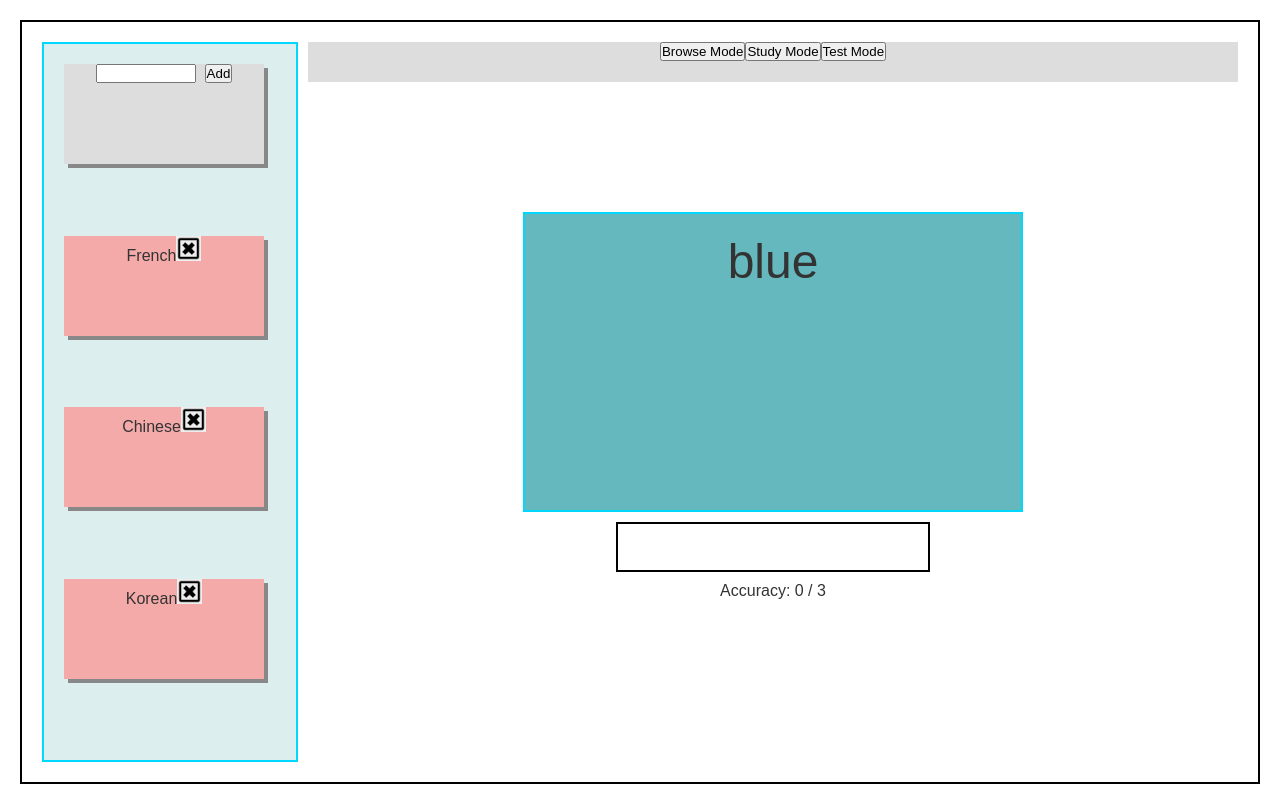
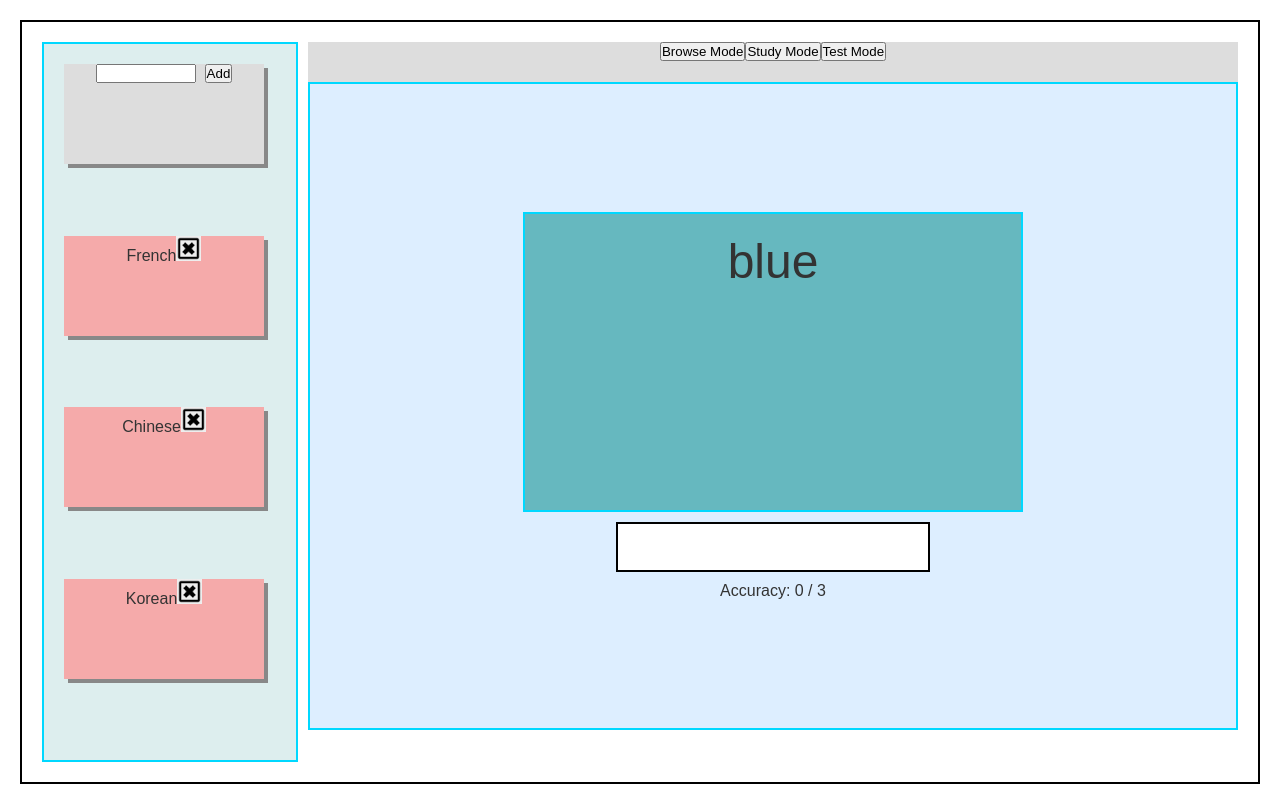
Before and after one commit to yyjoycewoo/VocabMaster, a React (Create React App) app: page / in a window 1280 px wide. Both pictures are taken after a click on the button "Test Mode". Built offline with nearby package versions, Linux system fonts and the light colour scheme.

Commit message:
Update rendering of ResultsList

```diff
--- a/src/components/Flashcard.js
+++ b/src/components/Flashcard.js
@@ -4,7 +4,7 @@ import "../styles/Flashcard.css";
 class Flashcard extends Component {
 
   render() {
-    if (this.props.display === "browse") {
+    if (this.props.display === "browse" || this.props.display === "testResults") {
       return  (
         this.renderFlipCard()
       )
--- a/src/components/ResultsList.js
+++ b/src/components/ResultsList.js
@@ -8,33 +8,37 @@ class ResultsList extends Component {
   }
 
   render() {
+    const correctCards = this.props.correctCards;
+    const incorrectCards = this.props.incorrectCards;
+    const numCards = correctCards.length + incorrectCards.length;
+
     return(
     <div className="ResultsList">
       <div className="CorrectCards">
         <h3>Correct</h3>
-        {console.log(this.props.correctCards)}
-        {this.props.correctCards.map(card => (
+        {correctCards.map(card => (
           (<Flashcard key={card["key"]}
             id={card["key"]}
             question={card["question"]}
             setId={card["setId"]}
             answer={card["answer"]}
             removeCard={this.removeCard}
-            display={this.props.mode}/>)
+            display="testResults"/>)
         ))}
       </div>
       <div className="IncorrectCards">
         <h3>Incorrect</h3>
-        {this.props.incorrectCards.map(card => (
+        {incorrectCards.map(card => (
           (<Flashcard key={card["key"]}
             id={card["key"]}
             question={card["question"]}
             setId={card["setId"]}
             answer={card["answer"]}
             removeCard={this.removeCard}
-            display={this.props.mode}/>)
+            display="testResults"/>)
         ))}
       </div>
+      <div className="accuracy">Accuracy: {correctCards.length} / {numCards}</div>
     </div>
     )
   }
--- a/src/components/StudyList.js
+++ b/src/components/StudyList.js
@@ -8,7 +8,7 @@ class StudyList extends Component {
     const numCards = this.props.cards.length;
     const card = this.props.cards[currCard];
 
-    console.log(typeof(card))
+    console.log(this.props.cards)
     return (
       <div className="StudyList">
         { typeof(card) !== "undefined" && [
--- a/src/components/TestList.js
+++ b/src/components/TestList.js
@@ -5,25 +5,21 @@ import ResultsList from "./ResultsList";
 
 class TestList extends Component {
   render() {
-    console.log('test list props', this.props)
-    console.log('test list state', this.state)
-
     const currCardIndex = this.state.currentCard;
     const card = this.props.cards[currCardIndex];
     const numCards = this.props.cards.length;
     const correctCards = this.state.correctCards;
     const incorrectCards = this.state.incorrectCards;
 
-    return (
-      <div className="TestList">
-      { this.isFinishedTest() && typeof(card) !== "undefined" ? (
-        [
+    if (this.isFinishedTest() && typeof(card) !== "undefined") {
+      return (
+        <div className="TestList">
           <Flashcard key={card["key"]}
             id={card["key"]}
             setId={card["setId"]}
             question={card["question"]}
             answer={card["answer"]}
-            display={this.props.mode} />,
+            display={this.props.mode} />
 
           <form className="answerForm" onSubmit={this.processAnswer}>
             <input
@@ -33,13 +29,14 @@ class TestList extends Component {
               value={this.state.question}
             />
           </form>
-        ]
-      ) : ( // show results
+          <div className="accuracy">Accuracy: {correctCards.length} / {numCards}</div>
+        </div>
+      )
+    } else { // show results
+      return ([
         <ResultsList correctCards={correctCards} incorrectCards={incorrectCards}/>
-      )}
-        <div className="accuracy">Accuracy: {correctCards.length} / {numCards}</div>
-      </div>
-    )
+      ])
+    }
   }
 
   constructor(props) {
@@ -51,23 +48,17 @@ class TestList extends Component {
                   };
     this.processAnswer = this.processAnswer.bind(this);
     this.goToNextCard = this.goToNextCard.bind(this);
-    this.displayTestResults = this.displayTestResults.bind(this);
     this.isFinishedTest = this.isFinishedTest.bind(this);
   }
 
   static getDerivedStateFromProps(nextProps, prevState) {
-    console.log('getDerivedStateFromProps')
-    console.log('next props', nextProps);
-    console.log('prev state', prevState);
     if (nextProps.currSet != prevState.currentSet) {
-      console.log('in if')
       return { currentCard: 0,
                 currentSet: nextProps.currSet,
                 correctCards: [],
                 incorrectCards: []
               };
     } else {
-      console.log('in else')
       return {};
     }
   }
@@ -81,14 +72,9 @@ class TestList extends Component {
     const nextCard = (this.state.currentCard + 1);
     if (nextCard >= numCards) {
       this.setState({currentCard: -1});
-      return this.displayTestResults();
+      return;
     }
     this.setState({currentCard: nextCard});
-  }
-
-  displayTestResults() {
-    console.log(this.state.correctCards);
-    console.log(this.state.incorrectCards);
   }
 
   processAnswer(e) {
--- a/src/components/View.js
+++ b/src/components/View.js
@@ -32,8 +32,6 @@ class View extends Component {
     const getCurrentSet = this.state.sets
       .filter(set => (set["key"] == this.state.currentSet))[0];
     const cards = (typeof getCurrentSet !== 'undefined') ? getCurrentSet["cards"] : [];
-
-    console.log('view current set', this.state.currentSet);
 
     const browseButton = <button onClick={this.updateMode} name="browse">Browse Mode</button>;
     const studyButton = <button onClick={this.updateMode}  name="study">Study Mode</button>;
--- a/src/styles/Flashcard.css
+++ b/src/styles/Flashcard.css
@@ -101,7 +101,6 @@
 	transform: rotate(-20deg);
 }
 
-
 .back p {
 	position: absolute;
 	bottom: 40px;
--- a/src/styles/ResultsList.css
+++ b/src/styles/ResultsList.css
@@ -1,7 +1,30 @@
+.ResultsList {
+  padding: 0px;
+  border: 2px solid #00D8FF;
+  background: #DDEEFF;
+  justify-content: center;
+  grid-area: flashcardList;
+
+  display: grid;
+  grid-template-columns: 50% 50%;
+  grid-gap: 10px;
+  grid-template-areas:
+    "correctCards incorrectCards"
+    "accuracy accuracy";
+}
+
+.card {
+  margin: 10px auto;
+}
+
 .CorrectCards {
-  float: left;
+  grid-area: correctCards;
 }
 
 .IncorrectCards {
-  float: right;
+  grid-area: incorrectCards;
 }
+
+.accuracy {
+  grid-area: accuracy;
+}
--- a/src/styles/TestList.css
+++ b/src/styles/TestList.css
@@ -1,4 +1,7 @@
 .TestList {
+  padding: 0px;
+  border: 2px solid #00D8FF;
+  background: #DDEEFF;
   display: flex;
   flex-direction: column;
   justify-content: center;
```
